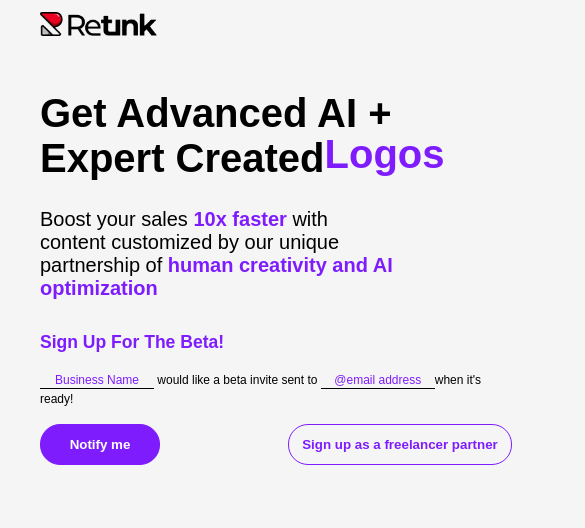
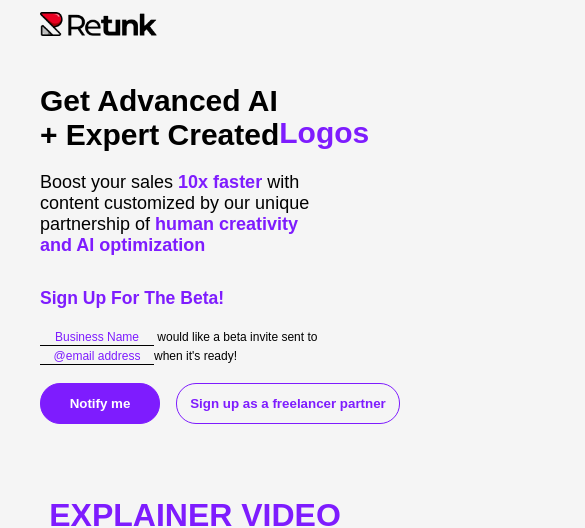
Before and after one commit to gustaavoevangelista/task-react-retink, a React (Create React App) app: page / in a window 390 px wide. Shown: the top 528 px of the page, 585 px wide, since content can reach past the window. Built offline with nearby package versions, Linux system fonts and the light colour scheme.

Commit message:
feat: media queries for 440px

```diff
--- a/src/components/footer/Footer.css
+++ b/src/components/footer/Footer.css
@@ -104,3 +104,32 @@ footer{
         margin: 0.5rem 1rem;
     }
 }
+@media only screen and (max-width: 440px){
+    .company-details{
+        display: block;
+    }
+
+    .footer-logo{
+        margin-left: 0;
+    }
+
+    .other-details p{
+        margin-left: 0;
+    }
+
+    .company-social-media{
+        margin-top: 1rem;
+    }
+    .company-social-media p{
+        margin-bottom: 0;
+    }
+    .company-license-policy{
+        font-size: 13px;
+        justify-content: space-between;
+        gap: 2rem;
+    }
+
+    .license{
+        margin-left: 1rem;
+    }
+}
--- a/src/components/section1/Section1.css
+++ b/src/components/section1/Section1.css
@@ -138,3 +138,30 @@ input:focus{
     }
 
 }
+
+@media only screen and (max-width: 440px){
+    .wrapper{
+        height: 400px;
+    }
+    .wrapper h1{
+        font-size: 30px;
+        max-width: 70%;
+    }
+
+    .call-to-action p{
+        font-size: 18px;
+    }
+
+    .h1-span{
+        top: 4rem;
+    }
+
+    .buttons{
+        gap: 1rem;
+    }
+
+    .animation{
+        display: none;
+    }
+
+}
--- a/src/components/section4/Section4.css
+++ b/src/components/section4/Section4.css
@@ -19,3 +19,21 @@
     width: 50%;
     color: #4D4D4D;
 }
+
+
+/* Media queries */
+
+@media only screen and (max-width: 440px){
+    .text-section4{
+        margin-bottom: 0;
+    }
+    .text-section4 span{
+        font-size: 25px;
+    }
+
+    .text-section4 p{
+        font-size: 18px;
+        width: 80%;
+    }
+
+}
--- a/src/components/section4/Section4.js
+++ b/src/components/section4/Section4.js
@@ -7,7 +7,7 @@ export default function Section4(){
                 <span>Transform your Creation Process</span>
                 <p>With a new approach toordering content, you can now stop juggling multiple documents and meetings and start publishing content faster and on demand.</p>
 
-                <span>Activate your business growth with RetinkContent. </span>
+                <span>Activate your business growth with RetinkContent</span>
                 <p>Save time and maintain your brand identity within your budget range or sign up for affordable plans and still access multiple content services like:</p>
             </div>
         </>
--- a/src/components/section6/FinalCallToAction.css
+++ b/src/components/section6/FinalCallToAction.css
@@ -59,6 +59,16 @@
     background: var(--purple-hover);
 }
 .final-buttons button:nth-child(2){
-    width: 340px;
+    width: fit-content;
     cursor: pointer;
 }
+
+
+/* Media queries */
+
+@media only screen and (max-width: 440px){
+    .final-inputs input{
+        width: 180px;
+    }
+
+}
--- a/src/components/section6/FinalCallToAction.js
+++ b/src/components/section6/FinalCallToAction.js
@@ -17,7 +17,10 @@ export default function FinalCallToAction(){
                 <br />
                 <div className='final-buttons'>
                     <button type='submit' className='notify-button'>Notify me</button>
-                    <button type='submit' className='freelance-button'><a href='https://retink.io/fap/'>Sign up as a freelancer partner</a></button>
+
+                    <button type='submit' className='freelance-button'>
+                        <a href='https://retink.io/fap/'>Sign up as a freelancer partner</a>
+                    </button>
                 </div>
             </div>
         </>
```
